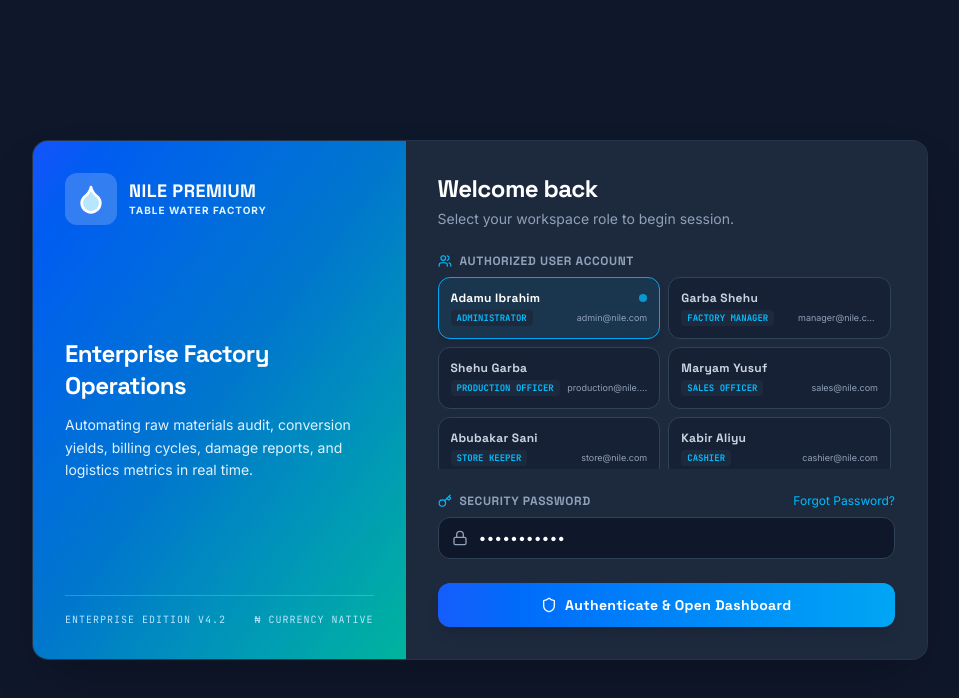
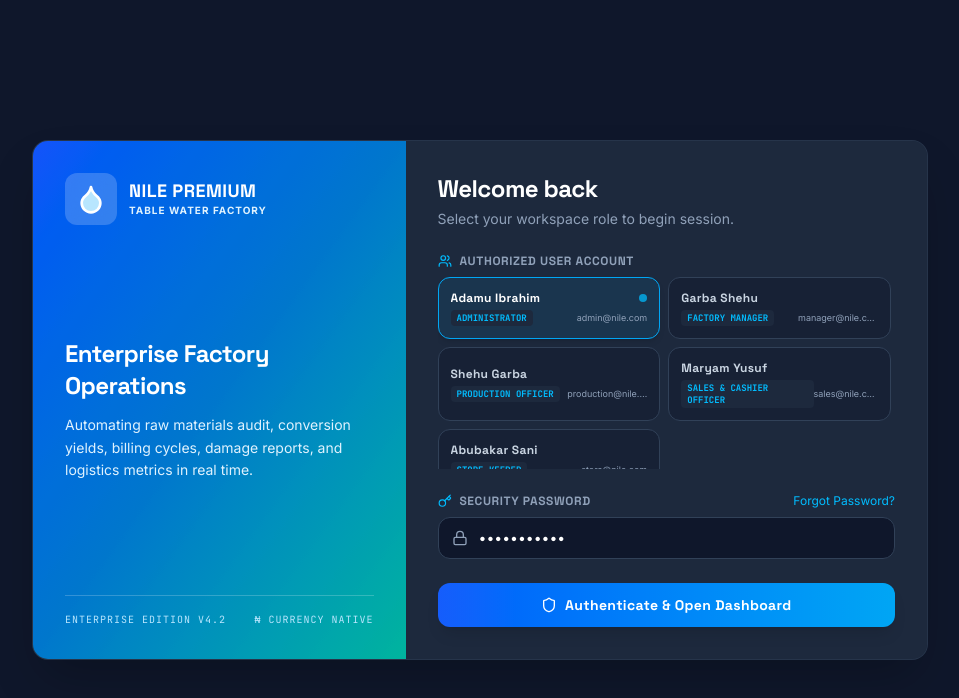
Before and after one commit to JadanTechnologies/purewaterfactory, a React (Vite) app: page / in a window 1280 px wide. Shown: the top 698 px of the page, without its empty margins (160-1119 px from the left). Built offline with nearby package versions, Linux system fonts and the light colour scheme.

Commit message:
feat: add Sales & Cashier Officer role
Introduced the "Sales & Cashier Officer" role to consolidate sales, inventory, and financial management permissions. Updated access controls across core modules and updated the default user list to reflect this new role.

```diff
--- a/src/App.tsx
+++ b/src/App.tsx
@@ -319,6 +319,9 @@ export default function App() {
     }
     if (roleName === 'Sales Officer') {
       return ['dashboard', 'sales', 'customers', 'returns', 'deliveries'].includes(moduleName);
+    }
+    if (roleName === 'Sales & Cashier Officer') {
+      return ['dashboard', 'sales', 'customers', 'returns', 'deliveries', 'expenses', 'financials'].includes(moduleName);
     }
     if (roleName === 'Store Keeper') {
       return ['dashboard', 'inventory'].includes(moduleName);
--- a/src/components/CustomerModule.tsx
+++ b/src/components/CustomerModule.tsx
@@ -54,7 +54,7 @@ export default function CustomerModule({
   const [payMethod, setPayMethod] = useState<'Cash' | 'Transfer' | 'POS'>('Cash');
   const [payReference, setPayReference] = useState('');
 
-  const canWrite = activeRole === 'Administrator' || activeRole === 'Factory Manager' || activeRole === 'Sales Officer' || activeRole === 'Cashier';
+  const canWrite = activeRole === 'Administrator' || activeRole === 'Factory Manager' || activeRole === 'Sales Officer' || activeRole === 'Cashier' || activeRole === 'Sales & Cashier Officer';
 
   const handleCustomerSubmit = (e: React.FormEvent) => {
     e.preventDefault();
--- a/src/components/DeliveryModule.tsx
+++ b/src/components/DeliveryModule.tsx
@@ -43,7 +43,7 @@ export default function DeliveryModule({
   const [destination, setDestination] = useState('Zoo Road Water Depot, Kano');
   const [quantityBags, setQuantityBags] = useState<number>(150);
 
-  const canWrite = activeRole === 'Administrator' || activeRole === 'Factory Manager' || activeRole === 'Sales Officer';
+  const canWrite = activeRole === 'Administrator' || activeRole === 'Factory Manager' || activeRole === 'Sales Officer' || activeRole === 'Sales & Cashier Officer';
 
   const handleSubmit = (e: React.FormEvent) => {
     e.preventDefault();
--- a/src/components/ExpenseModule.tsx
+++ b/src/components/ExpenseModule.tsx
@@ -38,7 +38,7 @@ export default function ExpenseModule({
   const [amount, setAmount] = useState<number>(5000);
   const [description, setDescription] = useState('');
 
-  const canWrite = activeRole === 'Administrator' || activeRole === 'Factory Manager' || activeRole === 'Cashier';
+  const canWrite = activeRole === 'Administrator' || activeRole === 'Factory Manager' || activeRole === 'Cashier' || activeRole === 'Sales & Cashier Officer';
 
   const handleSubmit = (e: React.FormEvent) => {
     e.preventDefault();
--- a/src/components/ReturnsModule.tsx
+++ b/src/components/ReturnsModule.tsx
@@ -38,7 +38,7 @@ export default function ReturnsModule({
   const [quantityBags, setQuantityBags] = useState<number>(10);
   const [reason, setReason] = useState<'Unsold' | 'Leaked' | 'Damaged' | 'Expired' | 'Wrong Delivery'>('Unsold');
 
-  const canWrite = activeRole === 'Administrator' || activeRole === 'Factory Manager' || activeRole === 'Sales Officer';
+  const canWrite = activeRole === 'Administrator' || activeRole === 'Factory Manager' || activeRole === 'Sales Officer' || activeRole === 'Sales & Cashier Officer';
 
   const handleSubmit = (e: React.FormEvent) => {
     e.preventDefault();
--- a/src/components/SalesModule.tsx
+++ b/src/components/SalesModule.tsx
@@ -57,7 +57,7 @@ export default function SalesModule({
   const [whatsappSent, setWhatsappSent] = useState(false);
   const [smsSent, setSmsSent] = useState(false);
 
-  const canWrite = activeRole === 'Administrator' || activeRole === 'Factory Manager' || activeRole === 'Sales Officer';
+  const canWrite = activeRole === 'Administrator' || activeRole === 'Factory Manager' || activeRole === 'Sales Officer' || activeRole === 'Sales & Cashier Officer';
 
   const totalAmount = quantityBags * unitPrice;
 
--- a/src/components/SettingsModule.tsx
+++ b/src/components/SettingsModule.tsx
@@ -729,7 +729,6 @@ export default function SettingsModule({
                           {r.name}
                         </h4>
                       </div>
-                      {r.id !== 'Administrator' && (
                       <div className="flex gap-1.5">
                         <button
                           onClick={() => handleOpenRoleForm(r)}
@@ -738,6 +737,7 @@ export default function SettingsModule({
                         >
                           <Edit className="w-3.5 h-3.5" />
                         </button>
+                        {r.id !== 'Administrator' && (
                           <button
                             onClick={() => handleDeleteRoleClick(r.id)}
                             className="p-1.5 rounded-lg bg-red-950/20 border border-red-900/40 text-red-400 hover:bg-red-600 hover:text-white transition-all cursor-pointer"
@@ -745,8 +745,8 @@ export default function SettingsModule({
                           >
                             <Trash2 className="w-3.5 h-3.5" />
                           </button>
+                        )}
                       </div>
-                      )}
                     </div>
                     <p className="text-[11px] text-slate-400">
                       Has direct privilege to check out {r.allowedModules.length} custom workspaces dashboards.
--- a/src/db.ts
+++ b/src/db.ts
@@ -63,18 +63,16 @@ const DEFAULT_USERS: UserAccount[] = [
   { id: 'usr-1', name: 'Adamu Ibrahim', email: 'admin@nile.com', phone: '+234 803 111 2222', role: 'Administrator', password: 'password123' },
   { id: 'usr-2', name: 'Garba Shehu', email: 'manager@nile.com', phone: '+234 803 222 3333', role: 'Factory Manager', password: 'password123' },
   { id: 'usr-3', name: 'Shehu Garba', email: 'production@nile.com', phone: '+234 803 333 4444', role: 'Production Officer', password: 'password123' },
-  { id: 'usr-4', name: 'Maryam Yusuf', email: 'sales@nile.com', phone: '+234 803 444 5555', role: 'Sales Officer', password: 'password123' },
-  { id: 'usr-5', name: 'Abubakar Sani', email: 'store@nile.com', phone: '+234 803 555 6666', role: 'Store Keeper', password: 'password123' },
-  { id: 'usr-6', name: 'Kabir Aliyu', email: 'cashier@nile.com', phone: '+234 803 666 7777', role: 'Cashier', password: 'password123' }
+  { id: 'usr-4', name: 'Maryam Yusuf', email: 'sales@nile.com', phone: '+234 803 444 5555', role: 'Sales & Cashier Officer', password: 'password123' },
+  { id: 'usr-5', name: 'Abubakar Sani', email: 'store@nile.com', phone: '+234 803 555 6666', role: 'Store Keeper', password: 'password123' }
 ];
 
 const DEFAULT_ROLES: CustomRole[] = [
   { id: 'Administrator', name: 'Administrator', allowedModules: ['dashboard', 'production', 'inventory', 'sales', 'customers', 'returns', 'leakages', 'expenses', 'staff', 'deliveries', 'financials', 'reports', 'settings'] },
   { id: 'Factory Manager', name: 'Factory Manager', allowedModules: ['dashboard', 'production', 'inventory', 'sales', 'customers', 'returns', 'leakages', 'expenses', 'deliveries', 'financials', 'reports'] },
   { id: 'Production Officer', name: 'Production Officer', allowedModules: ['dashboard', 'production', 'leakages'] },
-  { id: 'Sales Officer', name: 'Sales Officer', allowedModules: ['dashboard', 'sales', 'customers', 'returns', 'deliveries'] },
-  { id: 'Store Keeper', name: 'Store Keeper', allowedModules: ['dashboard', 'inventory'] },
-  { id: 'Cashier', name: 'Cashier', allowedModules: ['dashboard', 'customers', 'expenses', 'financials'] }
+  { id: 'Sales & Cashier Officer', name: 'Sales & Cashier Officer', allowedModules: ['dashboard', 'sales', 'customers', 'returns', 'deliveries', 'expenses', 'financials'] },
+  { id: 'Store Keeper', name: 'Store Keeper', allowedModules: ['dashboard', 'inventory'] }
 ];
 
 export const INITIAL_INVENTORY: InventoryItem[] = [
@@ -629,8 +627,9 @@ export const db = {
       case 'Factory Manager': return 'Garba Shehu (Manager)';
       case 'Production Officer': return 'Shehu Garba (Production)';
       case 'Sales Officer': return 'Maryam Yusuf (Sales)';
+      case 'Cashier': return 'Kabir Aliyu (Cashier)';
+      case 'Sales & Cashier Officer': return 'Maryam Yusuf (Sales & Cashier)';
       case 'Store Keeper': return 'Abubakar Sani (Store)';
-      case 'Cashier': return 'Kabir Aliyu (Cashier)';
       default: return 'Anonymous';
     }
   },
--- a/src/types.ts
+++ b/src/types.ts
@@ -9,7 +9,8 @@ export type UserRole =
   | 'Production Officer'
   | 'Sales Officer'
   | 'Store Keeper'
-  | 'Cashier';
+  | 'Cashier'
+  | 'Sales & Cashier Officer';
 
 export interface User {
   id: string;
```
Lines whose indentation alone changed are shown as unchanged.
